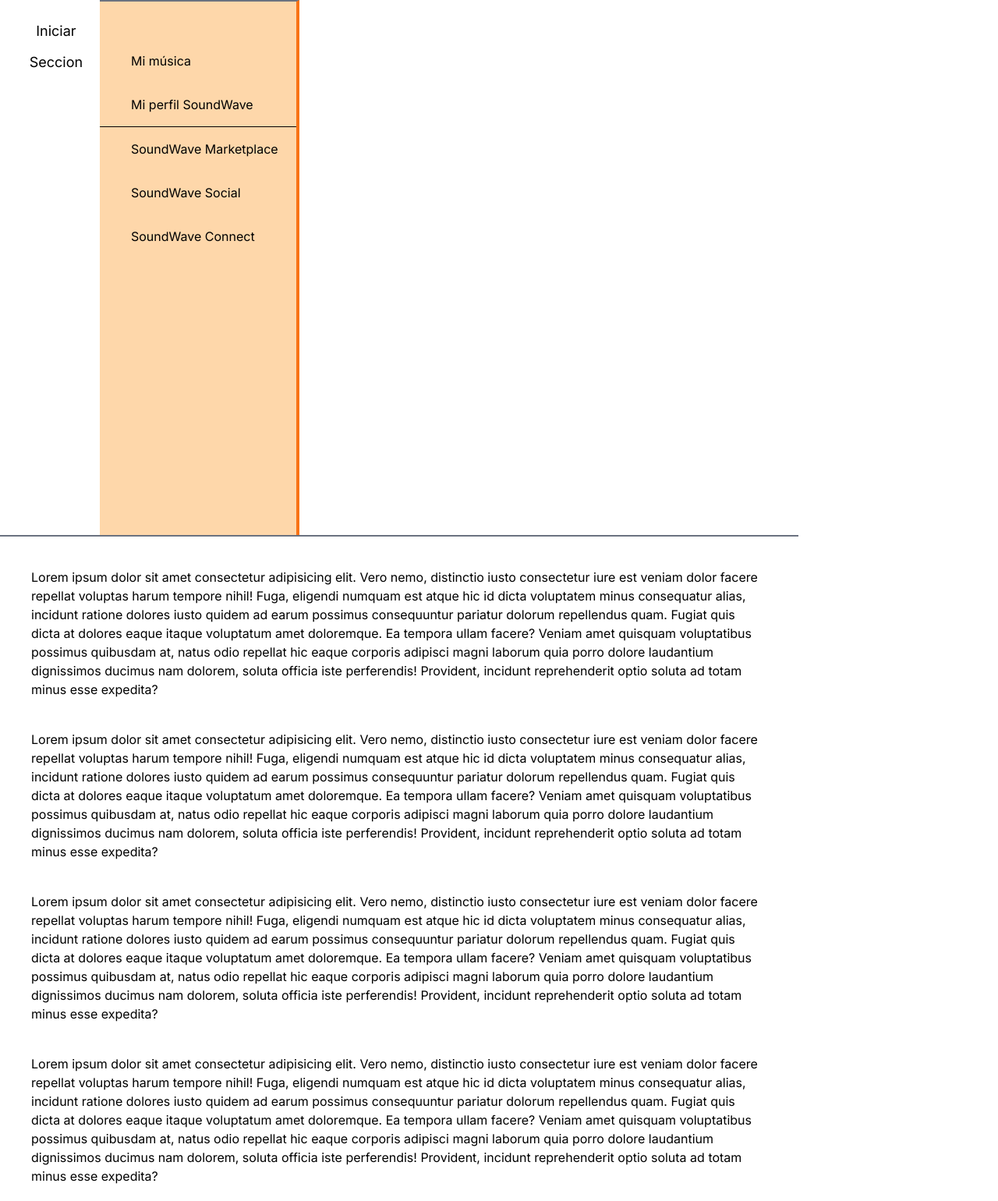
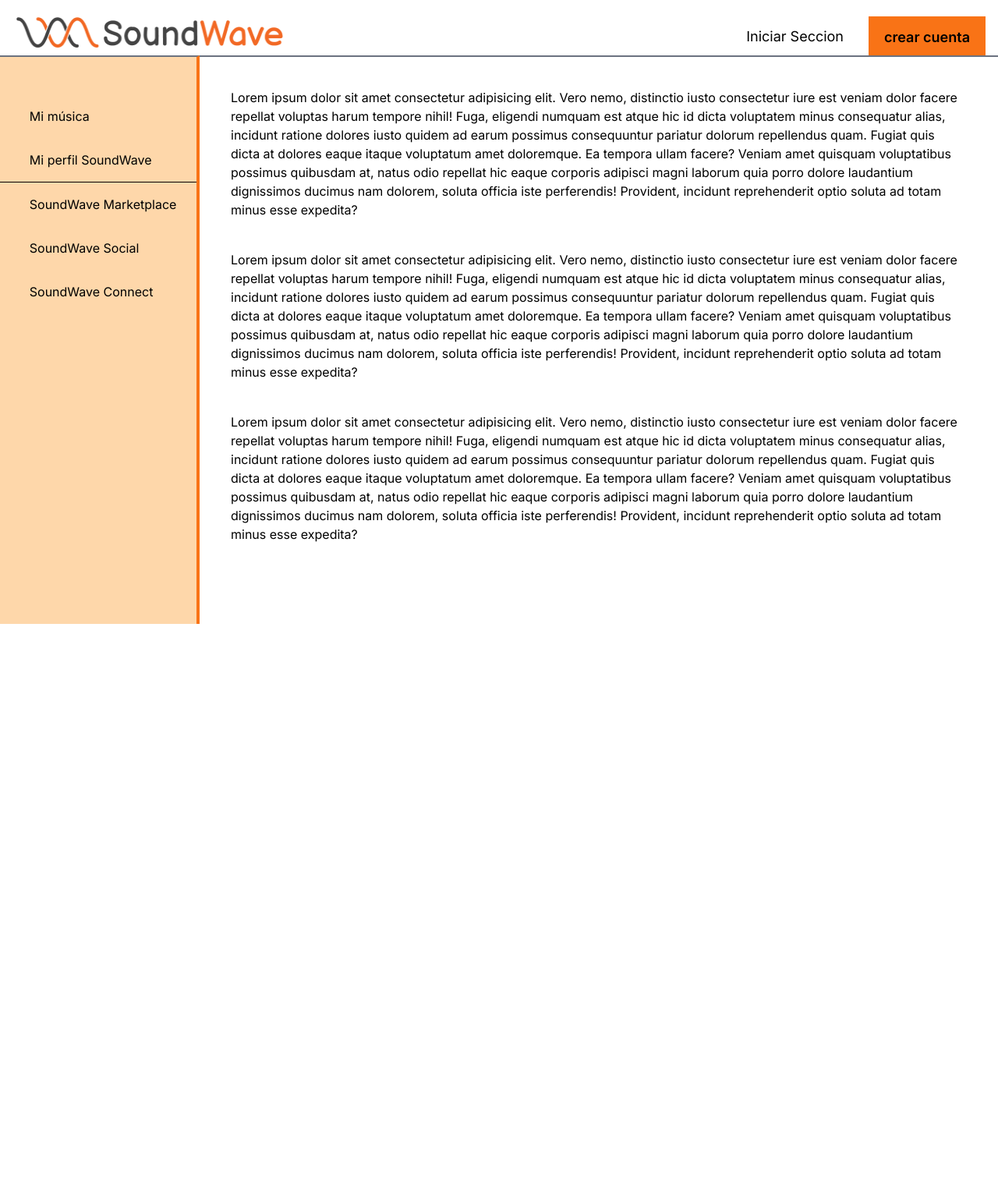
Before and after one commit to riujun/Sound, a Next.js app in the folder apps/client/: page /home in a window 1280 px wide. Shown: the whole page at 78% size. After the commit the page ends 800 px from the top, so only its background shows below. Built offline with nearby package versions, Linux system fonts and the light colour scheme.

Commit message:
feat: :art: menu responsive

```diff
--- a/apps/client/src/app/Components/header/Header.tsx
+++ b/apps/client/src/app/Components/header/Header.tsx
@@ -11,10 +11,10 @@
 export default function Header() {
   const [navbar, setNavbar] = useState(false);
   return (
-    <div>
-      <header className=" border-b-2 border-gray-400 md:border-none">
+    <div className='row-span-1 col-span-full max-h-2'>
+      <header className="border-b-2 border-gray-400 md:border-none">
         <nav>
-          <div className="items-center justify-between px-4  pt-5 md:flex md:items-center ">
+          <div className="items-center justify-between px-4 pt-5 md:flex md:items-center ">
             <div>
               <div className="flex items-center justify-between ">
                 <div className="flex">
@@ -22,7 +22,7 @@
                 </div>
                 <div className="md:hidden">
                   <button
-                    className="rounded-md p-2 text-white outline-none focus:border focus:border-gray-400"
+                    className="p-2 text-white rounded-md outline-none focus:border focus:border-gray-400"
                     onClick={() => {
                       setNavbar(!navbar);
                     }}
@@ -66,7 +66,7 @@
                   navbar ? 'block' : 'hidden'
                 }`}
               >
-                <nav className="flex flex-col items-center md:flex-row md:gap-8  ">
+                <nav className="flex flex-col items-center md:flex-row md:gap-8 ">
                   <ButtonInicio>Iniciar Seccion</ButtonInicio>
                   <ButtonCreate>Crear Cuenta</ButtonCreate>
                 </nav>
--- a/apps/client/src/app/Components/menu/Menu.tsx
+++ b/apps/client/src/app/Components/menu/Menu.tsx
@@ -1,23 +1,23 @@
 export default function Menu() {
   return (
-    <nav className="top-0 left-0 col-span-2 row-span-6 gap-6 py-12 bg-orange-200 border-t-2 border-r-4 border-r-orange-500 border-t-gray-500">
-      <ul className="w-full">
-        <li className="min-w-full pt-4 pb-4 pl-10 text-left hover:bg-orange-300">
+    <nav className="top-0 left-0 col-span-2 gap-6 py-12 bg-orange-200 border-t-2 border-r-4 min-w-fit border-r-orange-500 border-t-gray-500">
+      <div className="w-full">
+        <button className="min-w-full pt-4 pb-4 pl-[15%] text-left hover:bg-orange-300">
           Mi música
-        </li>
-        <li className="min-w-full pt-4 pb-4 pl-10 text-left hover:bg-orange-300">
+        </button>
+        <button className="min-w-full pt-4 pb-4 pl-[15%] text-left hover:bg-orange-300">
           Mi perfil SoundWave
-        </li>
-      </ul>
+        </button>
+      </div>
       <div className="w-full border-t border-black"></div>
       <div>
-        <button className="min-w-full pt-4 pb-4 pl-10 text-left hover:bg-orange-300">
+        <button className="min-w-full pt-4 pb-4 pl-[15%] text-left hover:bg-orange-300">
           SoundWave Marketplace
         </button>
-        <button className="min-w-full pt-4 pb-4 pl-10 text-left hover:bg-orange-300">
+        <button className="min-w-full pt-4 pb-4 pl-[15%] text-left hover:bg-orange-300">
           SoundWave Social
         </button>
-        <button className="min-w-full pt-4 pb-4 pl-10 text-left hover:bg-orange-300">
+        <button className="min-w-full pt-4 pb-4 pl-[15%] text-left hover:bg-orange-300">
           SoundWave Connect
         </button>
       </div>
--- a/apps/client/src/app/home/page.tsx
+++ b/apps/client/src/app/home/page.tsx
@@ -4,7 +4,8 @@
 
 function home() {
   return (
-    <main className="grid h-screen grid-cols-10 grid-rows-7">
+    <div className="min-h-screen">
+    <main className="grid h-screen grid-cols-10 ">
       <Header />
       <Menu />
       <section className="col-span-8 p-5 border-t-2 border-t-gray-500">
@@ -41,19 +42,9 @@
           nam dolorem, soluta officia iste perferendis! Provident, incidunt reprehenderit optio
           soluta ad totam minus esse expedita?
         </article>
-        <article className="p-5">
-          Lorem ipsum dolor sit amet consectetur adipisicing elit. Vero nemo, distinctio iusto
-          consectetur iure est veniam dolor facere repellat voluptas harum tempore nihil! Fuga,
-          eligendi numquam est atque hic id dicta voluptatem minus consequatur alias, incidunt
-          ratione dolores iusto quidem ad earum possimus consequuntur pariatur dolorum repellendus
-          quam. Fugiat quis dicta at dolores eaque itaque voluptatum amet doloremque. Ea tempora
-          ullam facere? Veniam amet quisquam voluptatibus possimus quibusdam at, natus odio repellat
-          hic eaque corporis adipisci magni laborum quia porro dolore laudantium dignissimos ducimus
-          nam dolorem, soluta officia iste perferendis! Provident, incidunt reprehenderit optio
-          soluta ad totam minus esse expedita?
-        </article>
       </section>
     </main>
+    </div>
   );
 }
 
```
